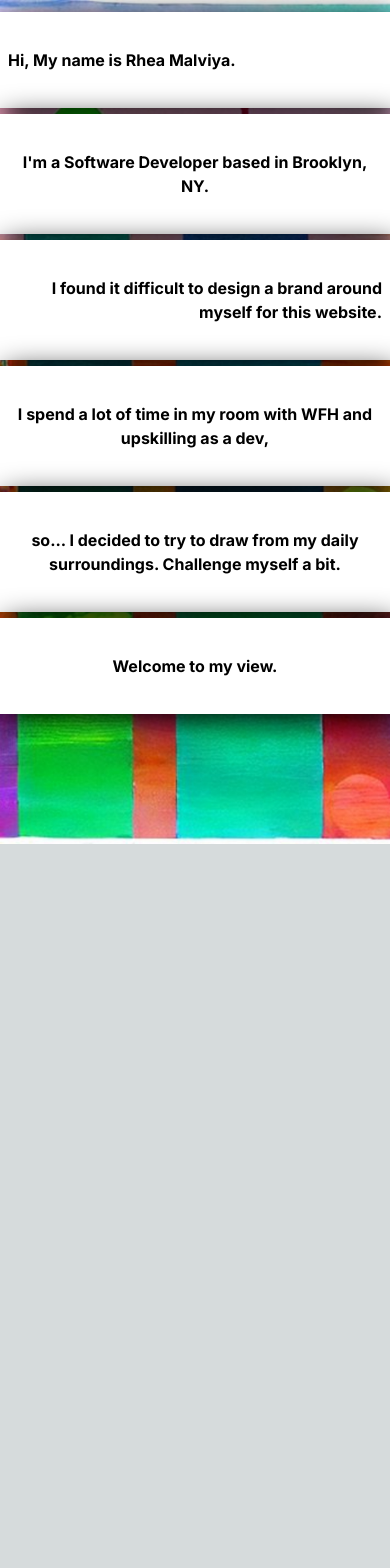
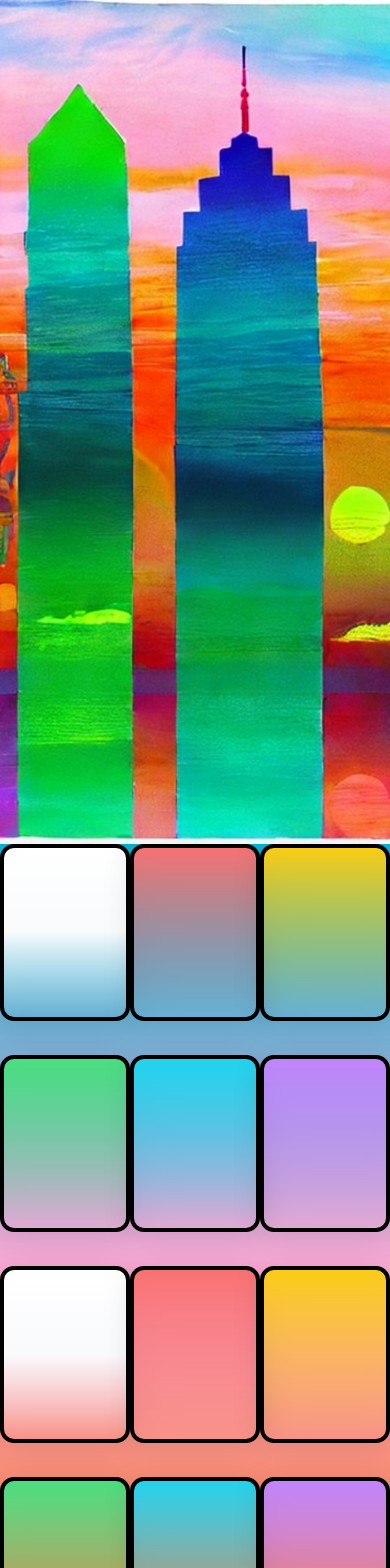
Before and after one commit to rheam97/rheas-window, a Next.js app: page / in a window 390 px wide. Shown: the top 1568 px of the page. Before the commit the page ends 844 px from the top, so only its background shows below. Built offline with nearby package versions, Linux system fonts and the light colour scheme.

Commit message:
stained glass tiles created, need to refine for mobile

```diff
--- a/app/globals.css
+++ b/app/globals.css
@@ -1,6 +1,16 @@
 @tailwind base;
 @tailwind components;
 @tailwind utilities;
+
+@layer utilities {
+  .glass {
+/* From https://css.glass */
+border-radius: 14px;
+box-shadow: 0 4px 30px rgba(0, 0, 0, 0.1);
+backdrop-filter: blur(9.4px);
+-webkit-backdrop-filter: blur(9.4px);
+  }
+}
 
 :root {
   --foreground-rgb: 0, 0, 0;
--- a/app/page.tsx
+++ b/app/page.tsx
@@ -11,7 +11,7 @@ interface BlindsProps {
 const Blinds: React.FC<BlindsProps> = ({ text, align }) => {
 
   return (
-    <div className={`bg-white py-9 w-screen drop-shadow-4xl ${align}`} >
+    <div className={`bg-white md:py-9 py-7 drop-shadow-4xl ${align}`} >
       <h1 className='text-black font-bold px-2'>{text}</h1>
     </div>
   )
@@ -20,12 +20,12 @@ const Blinds: React.FC<BlindsProps> = ({ text, align }) => {
 function Banner() {
   return (
     <div className="container h-screen space-y-1.5 bg-hero bg-cover py-3">
-    <Blinds text="Hi, My name is Rhea Malviya." align='text-left' />
+    {/* <Blinds text="Hi, My name is Rhea Malviya." align='text-left' />
     <Blinds text="I'm a Software Developer based in Brooklyn, NY." align='text-center' />
     <Blinds text="I found it difficult to design a brand around myself for this website." align='text-end' />
     <Blinds text='I spend a lot of time in my room with WFH and upskilling as a dev,' align='text-center' />
     <Blinds text='so... I decided to try to draw from my daily surroundings. Challenge myself a bit.' align='text-center' />
-    <Blinds text='Welcome to my view.' align='text-center'/>
+    <Blinds text='Welcome to my view.' align='text-center'/> */}
   </div>
   )
 }
@@ -45,17 +45,39 @@ function Banner() {
  */
 
 
-// function StainedGlass(){
+function StainedGlass(){
 
-//     function randomizer(){
-//       let random =
-//     }
+    // function randomizer(){
+    //   let random =
+    // }
 
-// }
+
+    return (
+      <div className="grid h-screen md:grid-cols-4 grid-cols-3 bg-gradient-to-b from-cyan-500 via-pink-300 to-orange-500">
+      <div className='border-solid border-4 border-black bg-gradient-to-b from-white via-slate-50 to-transparent md:h-1/3 h-1/4 md:pb-65 pb-over glass'>
+      </div>
+      <div className='border-solid border-4 border-black bg-gradient-to-b from-red-400 md:h-1/3 h-1/4 md:pb-65 pb-over glass'></div>
+      <div className='border-solid border-4 border-black bg-gradient-to-b from-yellow-400 md:h-1/3 h-1/4 md:pb-65 pb-over glass'></div>
+      <div className='border-solid border-4 border-black bg-gradient-to-b from-green-400 md:h-1/3 h-1/4 md:pb-65 pb-over glass'></div>
+      <div className='border-solid border-4 border-black bg-gradient-to-b from-cyan-400 md:h-1/3 h-1/4 md:pb-65 pb-over glass'></div>
+      <div className='border-solid border-4 border-black bg-gradient-to-b from-purple-400 md:h-1/3 h-1/4 md:pb-65 pb-over glass'></div>
+      <div className='border-solid border-4 border-black bg-gradient-to-b from-white via-slate-50 to-transparent md:h-1/3 h-1/4 md:pb-65 pb-over glass'></div>
+      <div className='border-solid border-4 border-black bg-gradient-to-b from-red-400 md:h-1/3 h-1/4 md:pb-65 pb-over glass'></div>
+      <div className='border-solid border-4 border-black bg-gradient-to-b from-yellow-400 md:h-1/3 h-1/4 md:pb-65 pb-over glass'></div>
+      <div className='border-solid border-4 border-black bg-gradient-to-b from-green-400 md:h-1/3 h-1/4 md:pb-65 pb-over glass'></div>
+      <div className='border-solid border-4 border-black bg-gradient-to-b from-cyan-400 md:h-1/3 h-1/4 md:pb-65 pb-over glass'></div>
+      <div className='border-solid border-4 border-black bg-gradient-to-b from-purple-400 md:h-1/3 h-1/4 md:pb-65 pb-over glass'></div>
+      </div>
+    )
+
+}
 
 
 export default function Home() {
   return (
+    <body>
     <Banner/>
+    <StainedGlass/>
+    </body>
   )
 }
--- a/tailwind.config.ts
+++ b/tailwind.config.ts
@@ -22,7 +22,13 @@ const config: Config = {
             '0 0px 5px rgba(0, 0, 0, 0)',
             '5px 5px 15px black'
         ]
-      }
+      },
+      padding: {
+        '1/2': '50%',
+        '65': '65%',
+        full: '100%',
+        over: '130%',
+      },
     },
   },
   plugins: [],
```
